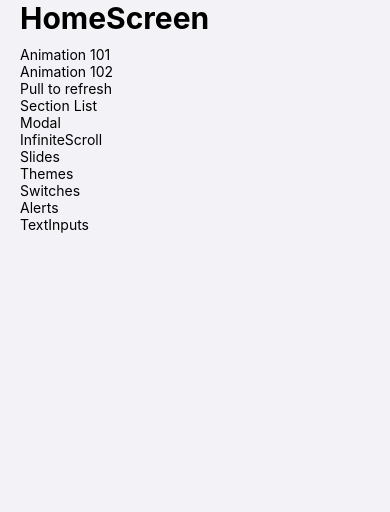
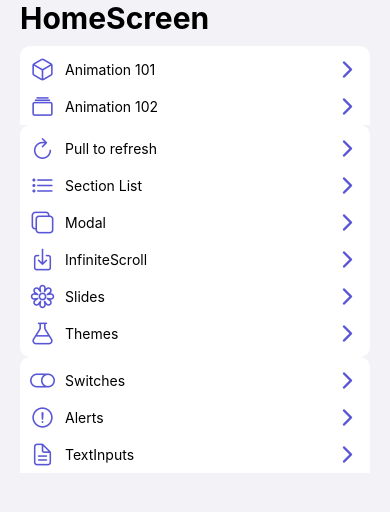
Before and after one commit to delafuentej/react-native_componentsApp, a React Native app: screen /Home in a window 390 px wide. Shown: the top 512 px of the page. Built offline with nearby package versions, Linux system fonts and the light colour scheme.

Commit message:
menuitems in homescreen

```diff
--- /dev/null
+++ b/src/presentation/components/ui/MenuItem.tsx
@@ -0,0 +1,50 @@
+/* eslint-disable jsx-quotes */
+/* eslint-disable react-native/no-inline-styles */
+/* eslint-disable react/self-closing-comp */
+/* eslint-disable react/react-in-jsx-scope */
+/* eslint-disable prettier/prettier */
+
+import { Pressable, View,  StyleSheet, Text} from 'react-native';
+import { colors } from '../../../config/theme/globalStyles';
+import  Icon  from 'react-native-vector-icons/Ionicons';
+import { useNavigation } from '@react-navigation/native';
+interface Props {
+    name: string,
+    icon: string,
+    component: string,
+    //
+    isFirst: boolean,
+    isLast: boolean,
+}
+export const MenuItem = ({name, icon, component, isFirst = false, isLast = false}: Props) => {
+    const navigation = useNavigation<any>();
+    // eslint-disable-next-line no-trailing-spaces
+
+  return (
+    <Pressable
+        onPress={()=>{}}
+    >
+        <View style={{
+            ...styles.container,
+            backgroundColor: colors.cardBackground,
+            ...(isFirst && {borderTopLeftRadius: 10, borderTopRightRadius:10, paddingTop:10}),
+            ...(isLast && {borderBottomLeftRadius: 10, borderBottomRightRadius:10, paddingBottom:10}),
+        }}>
+        <Icon name={icon} size={25} style={{marginRight: 10}} color={colors.primary}/>
+        <Text style={{color: colors.text}}>{name}</Text>
+        <Icon name='chevron-forward-outline' size={25} style={{marginLeft: 'auto'}} color={colors.primary}/>
+
+        </View>
+
+    </Pressable>
+  );
+};
+const styles = StyleSheet.create({
+    container: {
+        flexDirection: 'row',
+        alignItems: 'center',
+        paddingHorizontal: 10,
+        paddingVertical: 5,
+
+    },
+})
--- a/src/presentation/screens/home/HomeScreen.tsx
+++ b/src/presentation/screens/home/HomeScreen.tsx
@@ -1,11 +1,13 @@
 /* eslint-disable react/react-in-jsx-scope */
 /* eslint-disable prettier/prettier */
 
-import { ScrollView, Text, View } from 'react-native';
+import { ScrollView, View } from 'react-native';
 import { globalStyles } from '../../../config/theme/globalStyles';
 import { Title } from '../../components/ui/Title';
+import { MenuItem } from '../../components/ui/MenuItem';
 
-export const menuItems = [
+
+const animationMenuItems = [
     // 01-animationMenuItems
     {
       name: 'Animation 101',
@@ -18,6 +20,10 @@
       component: 'Animation102Screen',
     },
 
+
+];
+
+ const menuItems = [
 
   // 02-menuItems
   {
@@ -50,7 +56,9 @@
     icon: 'flask-outline',
     component: 'ChangeThemeScreen',
   },
+];
 
+const uiMenuItems = [
     // 03- uiMenuItems
   {
     name: 'Switches',
@@ -76,8 +84,36 @@
           <ScrollView>
             <Title text="HomeScreen" safe/>
             {
-              menuItems.map((item , index)=> <Text key={index}>{item.name}</Text>)
+              //{...item} =  name={name} icon={icon} component={component}
+              animationMenuItems.map((item,index)=> <MenuItem
+                                          key={index}
+                                          {...item}
+                                          isFirst={index === 0}
+                                          isLast={ index === menuItems.length-1}
+                                          />)
             }
+
+{
+              //{...item} =  name={name} icon={icon} component={component}
+              menuItems.map((item,index)=> <MenuItem
+                                          key={index}
+                                          {...item}
+                                          isFirst={index === 0}
+                                          isLast={ index === menuItems.length-1}
+                                          />)
+            }
+
+{
+              //{...item} =  name={name} icon={icon} component={component}
+              uiMenuItems.map((item,index)=> <MenuItem
+                                          key={index}
+                                          {...item}
+                                          isFirst={index === 0}
+                                          isLast={ index === menuItems.length-1}
+                                          />)
+            }
+
+
           </ScrollView>
 
         </View>
```
Lines whose indentation alone changed are shown as unchanged.
